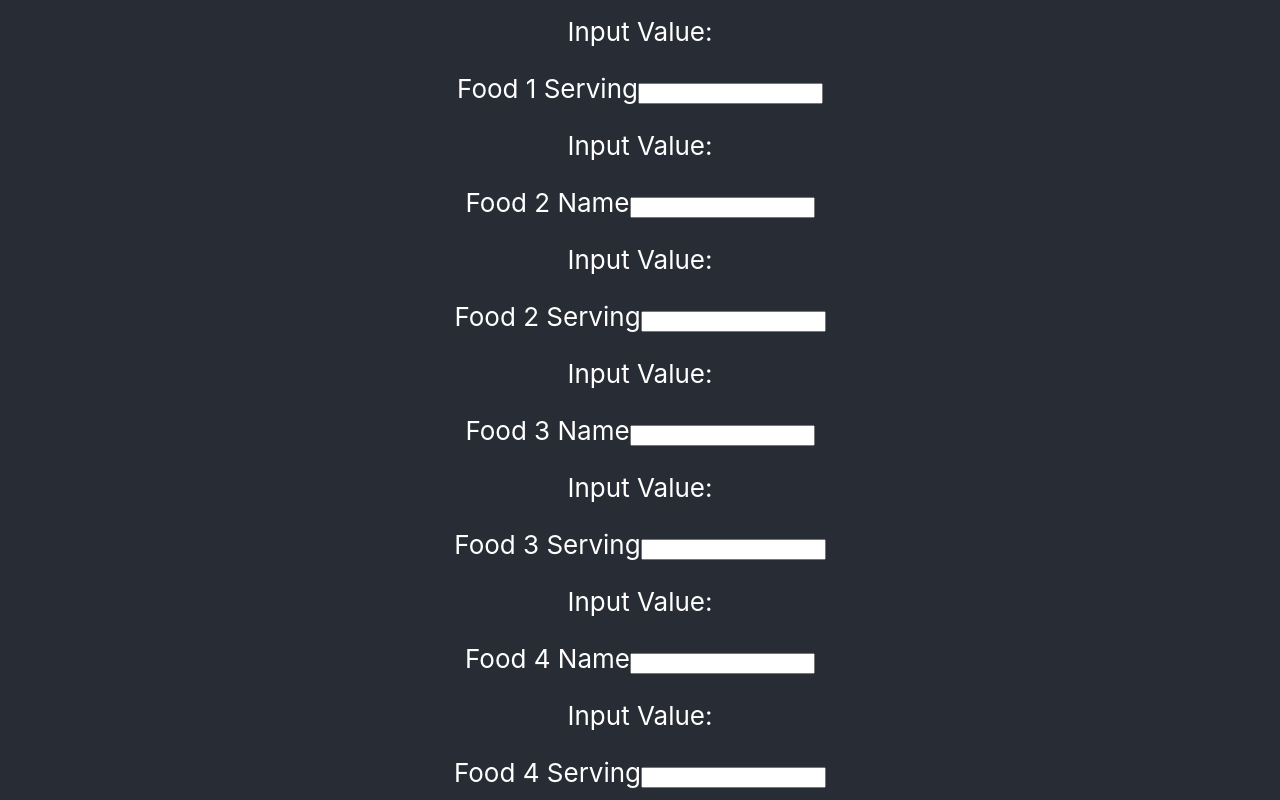
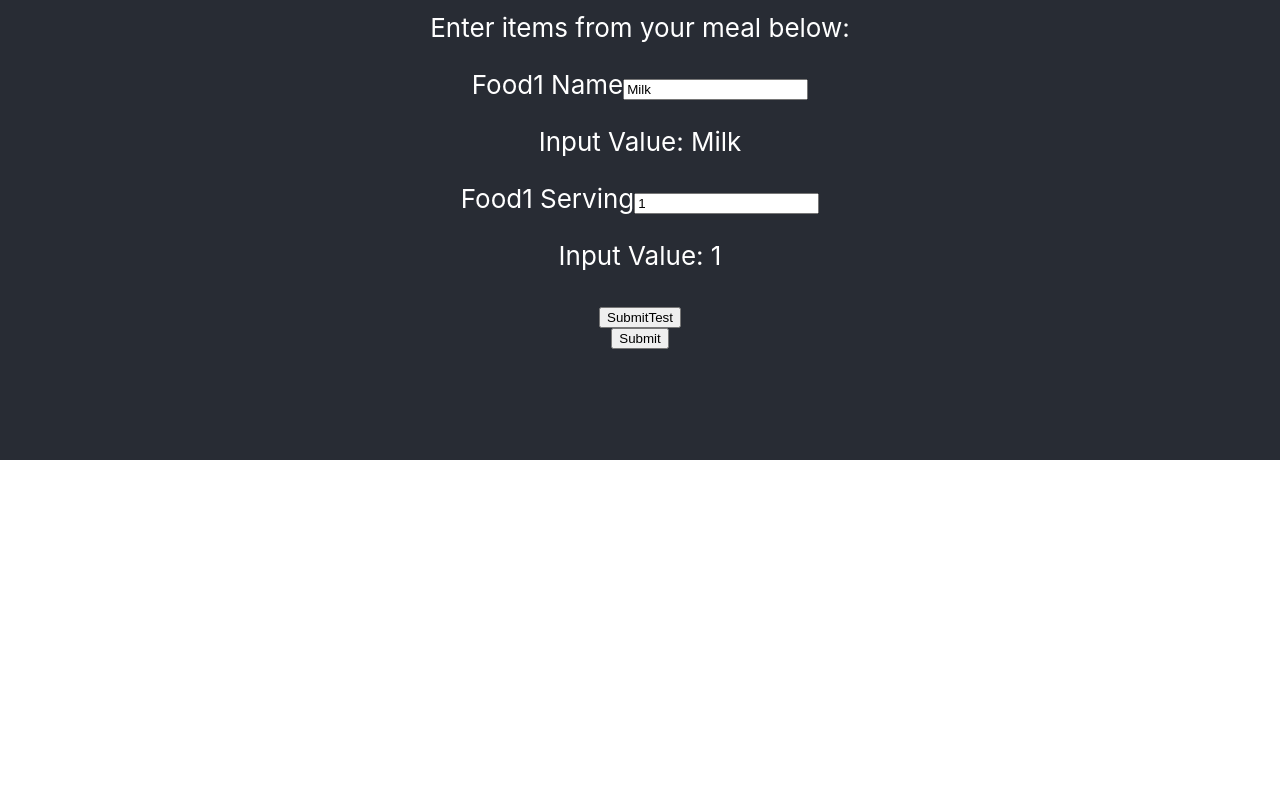
Before and after one commit to ashley44511/BiteBack, a React (Create React App) app in the folder bite-back-project/flask_react/: page / in a window 1280 px wide. Shown: the part 340-1140 px from the top of the page. After the commit the page ends 800 px from the top, so only its background shows below. Built offline with nearby package versions, Linux system fonts and the light colour scheme.

Commit message:
POST method working. Input food1, get food1 back in profileData

```diff
--- a/bite-back-project/flask_react/src/App.js
+++ b/bite-back-project/flask_react/src/App.js
@@ -11,17 +11,17 @@ function App() {
   const [profileData, setProfileData] = useState(null);
   //const [submitted, setSubmitted] = useState(false);
   //const [autofilled, setAutofilled] = useState(autofilledData.foodOne);
-  const [inputValue, setInputValue] = useState("");
-
+  //const [inputValue, setInputValue] = useState("");
+  /*
   const handleChange = (event) => {
     setInputValue(event.target.value);
-  };
+  }; */
 
   function getData() {
     axios({
-      method: "GET",
-      url: "/profile/",
-    })
+        method: "POST",
+        url: "/profile/",
+      })
       .then((response) => {
         const res = response.data;
         setProfileData({
--- a/bite-back-project/flask_react/src/FormFood.jsx
+++ b/bite-back-project/flask_react/src/FormFood.jsx
@@ -10,12 +10,6 @@ export default function FormFood({ formTitle, formValue }) {
   };
 
   return (
-    <form>
-      <label>
-        {formTitle}
-        <input type="text" value={inputValue} onChange={handleChange} />
-      </label>
-      <p>Input Value: {inputValue}</p>
-    </form>
+    <></>
   );
 }
--- a/bite-back-project/flask_react/src/UserInput.jsx
+++ b/bite-back-project/flask_react/src/UserInput.jsx
@@ -1,6 +1,11 @@
-
 import FormFood from "./FormFood";
 import { useState } from "react";
+import axios from "axios";
+
+/*Axios setup inspired by this article
+How to use Axios POST requests
+Author: Chimexie Innocent
+Access: https://blog.logrocket.com/how-to-use-axios-post-requests/ */
 
 function UserInput() {
   const [uiData, setUIData] = useState({
@@ -15,40 +20,78 @@ function UserInput() {
     food5Name: "Rice",
     food5Serving: "5",
   });
+  const [profileData, setProfileData] = useState(null);
   //make object to fill in foods eaten
   //autofill object with premade data
   //add submit button
   //add object that prints out submitted data
 
+  const handleChange = (event) => {
+    const value = event.target.value;
+    setUIData({
+      [event.target.name]: value,
+    });
+  };
+
+  const handleSubmit = (event) => {
+    event.preventDefault();
+    const userData = {
+      food1Name: uiData.food1Name,
+      food1Serving: uiData.food1Serving,
+      food2Name: uiData.food2Name,
+      food2Serving: uiData.food2Serving,
+      food3Name: uiData.food3Name,
+      food3Serving: uiData.food3Serving,
+      food4Name: uiData.food4Name,
+      food4Serving: uiData.food4Serving,
+      food5Name: uiData.food5Name,
+      food5Serving: uiData.food5Serving,
+    };
+    axios
+      .post("/profile/", userData)
+      .then((response) => {
+        const res = response.data;
+        setProfileData({
+          profile_name: res.name,
+          about_me: res.about,
+          result: res.result,
+        });
+      })
+      .catch((error) => {
+        if (error.response) {
+          console.log(error.response);
+          console.log(error.response.status);
+          console.log(error.response.headers);
+        }
+      });
+  };
+
   return (
     <div>
-      <div>
-        <FormFood formTitle={"Food 1 Name"} formValue={uiData.food1Name} />
-        <FormFood
-          formTitle={"Food 1 Serving"}
-          formValue={uiData.food1Serving}
-        />
-        <FormFood formTitle={"Food 2 Name"} formValue={uiData.food2Name} />
-        <FormFood
-          formTitle={"Food 2 Serving"}
-          formValue={uiData.food2Serving}
-        />
-        <FormFood formTitle={"Food 3 Name"} formValue={uiData.food3Name} />
-        <FormFood
-          formTitle={"Food 3 Serving"}
-          formValue={uiData.food3Serving}
-        />
-        <FormFood formTitle={"Food 4 Name"} formValue={uiData.food4Name} />
-        <FormFood
-          formTitle={"Food 4 Serving"}
-          formValue={uiData.food4Serving}
-        />
-        <FormFood formTitle={"Food 5 Name"} formValue={uiData.food5Name} />
-        <FormFood
-          formTitle={"Food 5 Serving"}
-          formValue={uiData.food5Serving}
-        />
-      </div>
+      <form onSubmit={handleSubmit}>
+        <label>
+          Food1 Name
+          <input type="text" value={uiData.food1Name} onChange={handleChange} />
+        </label>
+        <p>Input Value: {uiData.food1Name}</p>
+        <label>
+          Food1 Serving
+          <input
+            type="text"
+            value={uiData.food1Serving}
+            onChange={handleChange}
+          />
+        </label>
+        <p>Input Value: {uiData.food1Serving}</p>
+        <button type="submit">SubmitTest</button>
+        {profileData && (
+          <div>
+            <p>Profile name: {profileData.profile_name}</p>
+            <p>About me: {profileData.about_me}</p>
+            <p>Result: {profileData.result}</p>
+          </div>
+        )}
+      </form>
     </div>
   );
 }
```
Also changed, not shown: 1 other file (tests, documents, lock files or other folders).
